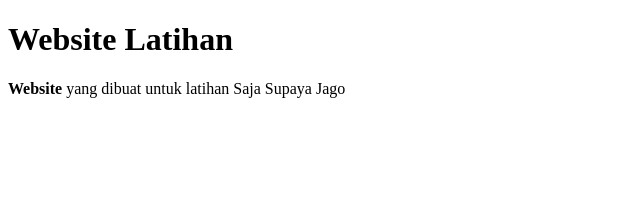
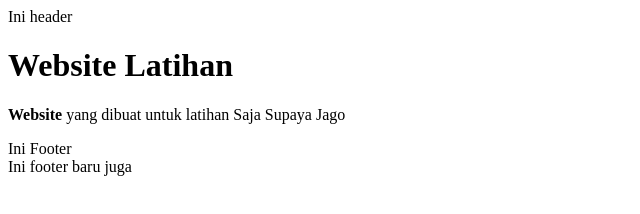
Before and after one commit to Ilham072/ProjectGit, a plain HTML site: page index.html in a window 1280 px wide. Shown: the whole page, without its empty margins (0-640 px from the left). Drawn offline with Linux system fonts and the light colour scheme.

Commit message:
Menambah Header dan Footer Baru

```diff
--- a/index.html
+++ b/index.html
@@ -6,7 +6,10 @@
     <title>PT. SIPULUNG</title>
   </head>
   <body>
+    <header>Ini header</header>
     <h1>Website Latihan</h1>
     <p><b>Website</b> yang dibuat untuk latihan Saja Supaya Jago</p>
+    <footer>Ini Footer</footer>
+    <footer>Ini footer baru juga</footer>
   </body>
 </html>
```
